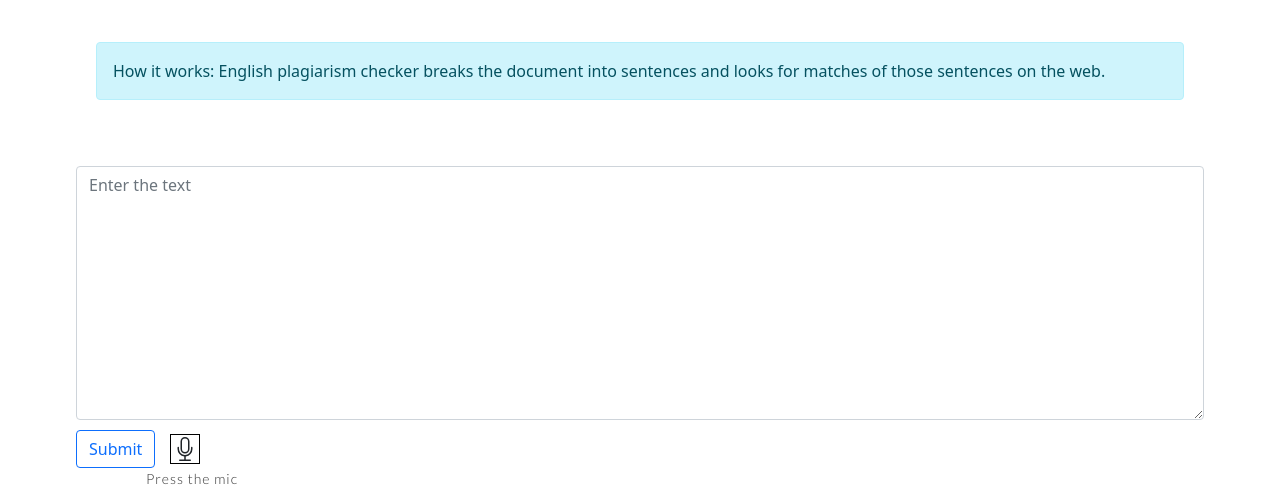
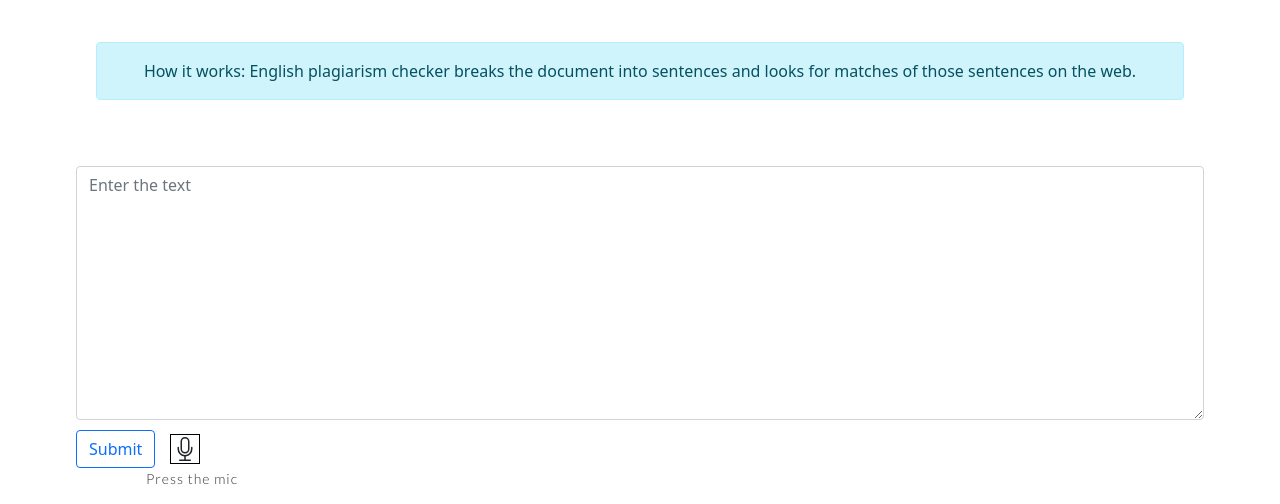
Before and after one commit to Reckon77/no_nokol, a Flask app: page / in a window 1280 px wide. Shown: the part 714-1218 px from the top of the page. Run offline with Flask 2, Linux system fonts and the light colour scheme; parts of the project's set-up code (start-up, migrations or seed data) failed here and were passed over; some libraries are stand-ins or nearby versions.

Commit message:
alerts fixes on hows detail

```diff
--- a/templates/index.html
+++ b/templates/index.html
@@ -109,7 +109,7 @@
       <!--Header ends-->
 
       <div class="container my-5 d-flex flex-column" id="non-assamese">
-        <div class="alert alert-info" role="alert">
+        <div class="alert alert-info" role="alert" style="text-align: center;">
           How it works: English plagiarism checker breaks the document into sentences and looks for matches of those sentences on the web.
         </div>
         <form action="/textdata" method="POST">
--- a/templates/intelligent.html
+++ b/templates/intelligent.html
@@ -108,7 +108,7 @@
           <!--Header ends-->
 
           <div class="container my-5 d-flex flex-column" id="non-assamese">
-            <div class="alert alert-info" role="alert">
+            <div class="alert alert-info" role="alert" style="text-align: center;">
               How it works: Intelligent plagiarism checker transforms the words of the document
               with its most commonly used synonym and then checks for plagiarism.
             </div>
```
Also changed, not shown: templates/assamese.html (+2 -9 lines).
